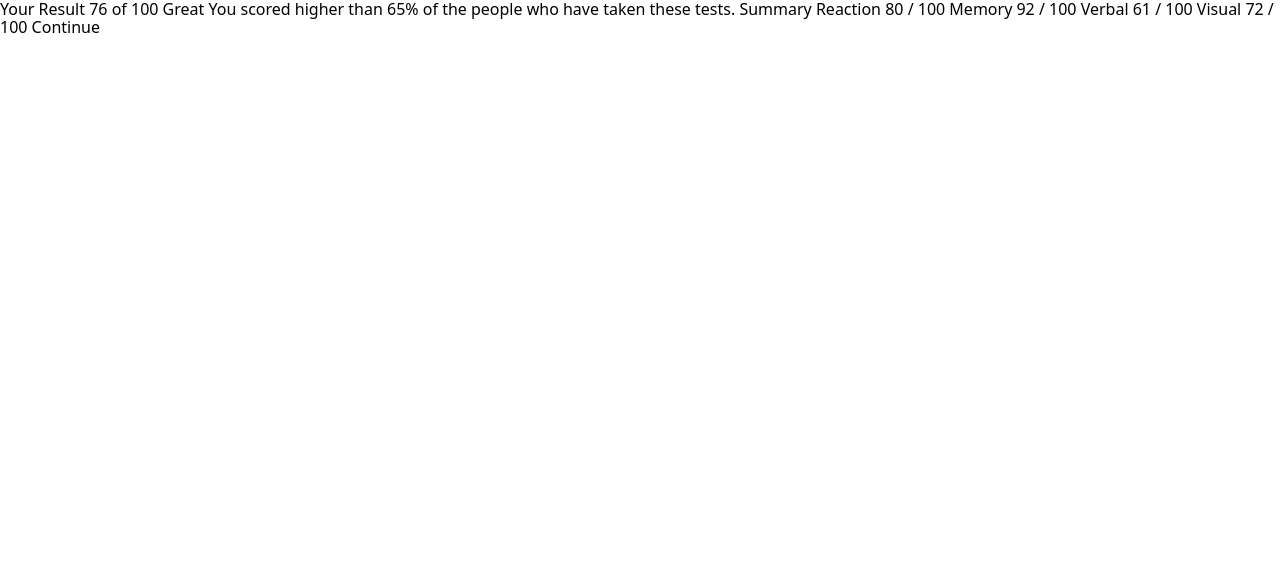
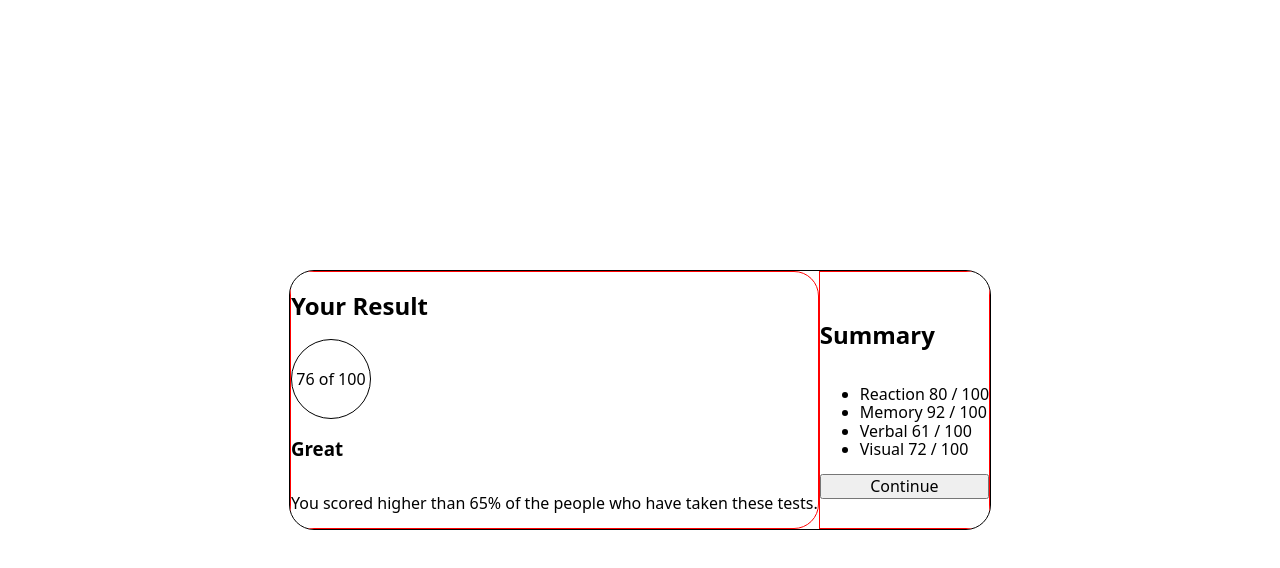
Before and after one commit to MarcinBolt/FEM-challenge-2, a website built with Vite: page fem-challenge-2/index.html in a window 1280 px wide. Built offline with nearby package versions, Linux system fonts and the light colour scheme.

Commit message:
styling part 1

```diff
--- a/fem-challenge-2/css/main.css
+++ b/fem-challenge-2/css/main.css
@@ -17,7 +17,7 @@
 }
 
 .body {
-  background-color: var(--mainBackgroundColor);
+  background-color: var(--white);
   font-family: 'Hanken Grotesk', sans-serif;
 }
 
@@ -29,36 +29,66 @@
   height: 100vh;
 }
 
-.qr-card {
+.section {
+  display: flex;
+  align-content: center;
+  justify-content: center;
+  flex-direction: row;
+  border: 1px solid black;
+  border-radius: 25px;
+  padding: 0;
+  margin: 0;
+  background-color: var(--cardBackGColor);
+  overflow: hidden;
+}
+@media screen and (min-width: 1440px) {
+  .section {
+    /* max-width: 410px; */
+  }
+}
+
+.result-div {
   display: flex;
   align-content: center;
   justify-content: center;
   flex-direction: column;
-  border: 0;
-  border-radius: 25px;
-  padding: 15px;
+  /* max-width: 285px; */
+  border: 1px solid red; /*na chwilę */
+  border-top-right-radius: 25px;
+  border-bottom-right-radius: 25px;
+  overflow: hidden;
   background-color: var(--cardBackGColor);
-  max-width: 315px;
 }
-@media screen and (min-width: 1440px) {
-  .qr-card {
-    /* max-width: 410px; */
+@media (min-width: 1440px) {
+  .result-div {
+    /* max-width: 380px; */
   }
 }
 
-.qr-card__img-div {
+.test-results-circle {
+  display: flex;
+  align-items: center;
+  justify-content: center;
+  border: 1px solid black;
+  width: 80px;
+  height: 80px;
+  border-radius: 50%;
+  /* padding-inline: 20px; */
+}
+.summary-div {
   display: flex;
   align-content: center;
   justify-content: center;
   flex-direction: column;
-  max-width: 285px;
-  border: 0;
-  border-radius: 15px;
+  /* max-width: 285px; */
+  border: 1px solid red; /*na chwilę */
+  /* border-top-right-radius: 25px; */
+  /* border-bottom-right-radius: 25px; */
   overflow: hidden;
   background-color: var(--cardBackGColor);
 }
 @media (min-width: 1440px) {
-  .qr-card__img-div {
+  .summary-div {
     /* max-width: 380px; */
   }
 }
--- a/fem-challenge-2/index.html
+++ b/fem-challenge-2/index.html
@@ -1,54 +1,48 @@
 <!DOCTYPE html>
 <html lang="en">
   <head>
-  <meta charset="UTF-8">
-  <meta name="viewport" content="width=device-width, initial-scale=1.0"> <!-- displays site properly based on user's device -->
+    <meta charset="UTF-8" />
+    <meta name="viewport" content="width=device-width, initial-scale=1.0" />
+    <!-- displays site properly based on user's device -->
     <!-- Modern-normalize -->
     <link
       rel="stylesheet"
       href="https://cdnjs.cloudflare.com/ajax/libs/modern-normalize/1.0.0/modern-normalize.min.css"
     />
 
-    <link rel="icon" type="image/png" sizes="32x32" href="./assets/images/favicon-32x32.png">
+    <link rel="icon" type="image/png" sizes="32x32" href="./assets/images/favicon-32x32.png" />
 
-    <link rel="preconnect" href="https://fonts.googleapis.com">
-    <link rel="preconnect" href="https://fonts.gstatic.com" crossorigin>
-    <link href="https://fonts.googleapis.com/css2?family=Hanken+Grotesk:ital,wght@0,500;0,700;0,800;1,500;1,700;1,800&display=swap" rel="stylesheet">
+    <link rel="preconnect" href="https://fonts.googleapis.com" />
+    <link rel="preconnect" href="https://fonts.gstatic.com" crossorigin />
+    <link
+      href="https://fonts.googleapis.com/css2?family=Hanken+Grotesk:ital,wght@0,500;0,700;0,800;1,500;1,700;1,800&display=swap"
+      rel="stylesheet"
+    />
 
     <link rel="stylesheet" href="./css/main.css" />
     <title>Frontend Mentor | Results summary component</title>
-
-  <!-- Feel free to remove these styles or customise in your own stylesheet 👍 -->
-  <style>
-    .attribution { font-size: 11px; text-align: center; }
-    .attribution a { color: hsl(228, 45%, 44%); }
-  </style>
   </head>
   <body>
-
-  Your Result
-  76
-  of 100
-
-  Great
-  You scored higher than 65% of the people who have taken these tests.
-
-  Summary
-
-  Reaction
-  80 / 100
-
-  Memory
-  92 / 100
-
-  Verbal
-  61 / 100
-
-  Visual
-  72 / 100
-
-  Continue
-
+    <main class="container">
+      <section class="section">
+        <div class="result-div">
+          <h2>Your Result</h2>
+          <div class="test-results-circle">76 of 100</div>
+          <h3>Great</h3>
+          <p>You scored higher than 65% of the people who have taken these tests.</p>
+        </div>
+        <div class="summary-div">
+          <h2>Summary</h2>
+          <ul class="summary-list">
+            <li class="summary-list-element">Reaction 80 / <span class="span-100"> 100</span></li>
+            <li class="summary-list-element">Memory 92 / <span class="span-100"> 100</span></li>
+            <li class="summary-list-element">Verbal 61 / <span class="span-100"> 100</span></li>
+            <li class="summary-list-element">Visual 72 / <span class="span-100"> 100</span></li>
+          </ul>
+          <button type="button">Continue</button>
+        </div>
+      </section>
+    </main>
     <!-- <div class="attribution">
     Challenge by <a href="https://www.frontendmentor.io?ref=challenge" target="_blank">Frontend Mentor</a>.
     Coded by <a href="#">Your Name Here</a>.
--- a/fem-challenge-2/style.css
+++ /dev/null
@@ -1,97 +0,0 @@
-:root {
-  font-family: Inter, system-ui, Avenir, Helvetica, Arial, sans-serif;
-  line-height: 1.5;
-  font-weight: 400;
-
-  color-scheme: light dark;
-  color: rgba(255, 255, 255, 0.87);
-  background-color: #242424;
-
-  font-synthesis: none;
-  text-rendering: optimizeLegibility;
-  -webkit-font-smoothing: antialiased;
-  -moz-osx-font-smoothing: grayscale;
-  -webkit-text-size-adjust: 100%;
-}
-
-a {
-  font-weight: 500;
-  color: #646cff;
-  text-decoration: inherit;
-}
-a:hover {
-  color: #535bf2;
-}
-
-body {
-  margin: 0;
-  display: flex;
-  place-items: center;
-  min-width: 320px;
-  min-height: 100vh;
-}
-
-h1 {
-  font-size: 3.2em;
-  line-height: 1.1;
-}
-
-#app {
-  max-width: 1280px;
-  margin: 0 auto;
-  padding: 2rem;
-  text-align: center;
-}
-
-.logo {
-  height: 6em;
-  padding: 1.5em;
-  will-change: filter;
-  transition: filter 300ms;
-}
-.logo:hover {
-  filter: drop-shadow(0 0 2em #646cffaa);
-}
-.logo.vanilla:hover {
-  filter: drop-shadow(0 0 2em #f7df1eaa);
-}
-
-.card {
-  padding: 2em;
-}
-
-.read-the-docs {
-  color: #888;
-}
-
-button {
-  border-radius: 8px;
-  border: 1px solid transparent;
-  padding: 0.6em 1.2em;
-  font-size: 1em;
-  font-weight: 500;
-  font-family: inherit;
-  background-color: #1a1a1a;
-  cursor: pointer;
-  transition: border-color 0.25s;
-}
-button:hover {
-  border-color: #646cff;
-}
-button:focus,
-button:focus-visible {
-  outline: 4px auto -webkit-focus-ring-color;
-}
-
-@media (prefers-color-scheme: light) {
-  :root {
-    color: #213547;
-    background-color: #ffffff;
-  }
-  a:hover {
-    color: #747bff;
-  }
-  button {
-    background-color: #f9f9f9;
-  }
-}
```
Also changed, not shown: fem-challenge-2/main.js (+1 -24 lines), README-tempate.md (added), README.md. Lines whose indentation alone changed are shown as unchanged.
